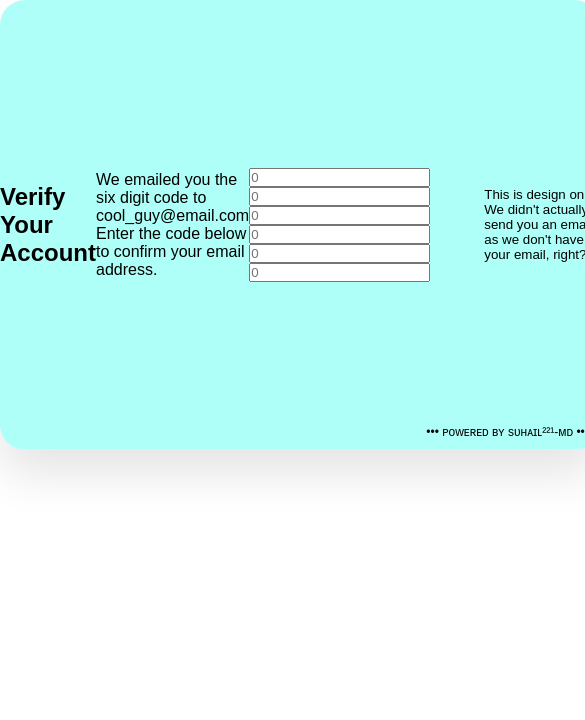
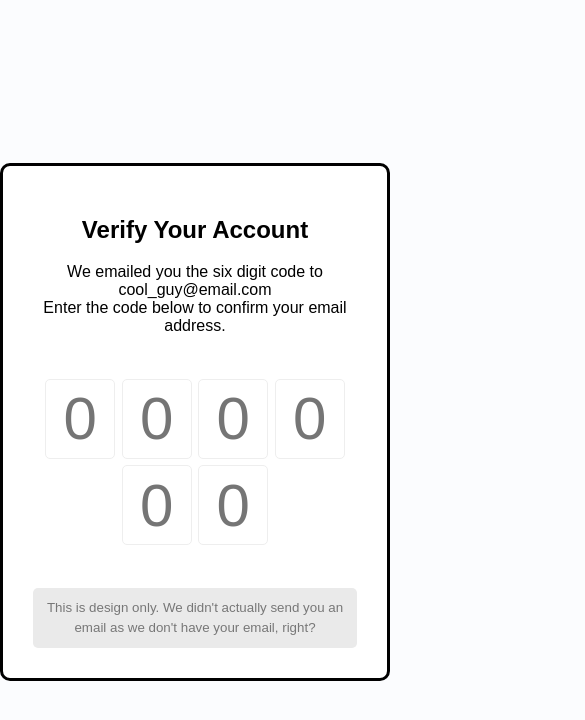
Before and after one commit to jokathanjoka/joel-info-web, a plain HTML site: page index.html in a window 390 px wide. Shown: the whole page, 585 px wide, since content can reach past the window. Drawn offline with Linux system fonts and the light colour scheme; a web font is replaced by a local one.

Commit message:
Update deploy.css

```diff
--- a/deploy.css
+++ b/deploy.css
@@ -1,119 +1,78 @@
-:root {
-  --primary: #094b65;
-}
+@import url('https://fonts.googleapis.com/css?family=Muli:300,700&display=swap');
 
 * {
-  margin: 0;
-  padding: 0;
   box-sizing: border-box;
-  font-family: 'Poppins', sans-serif;
 }
 
 body {
-  overflow-x: hidden;
-  background: #fff;
-  min-height: 100vh;
+  background-color: #fbfcfe;
+  font-family: 'Muli', sans-serif;
+  display: flex;
+  align-items: center;
+  justify-content: center;
+  height: 100vh;
+  overflow: hidden;
+  margin: 0;
 }
 
-.section1 {
+.container {
+  background-color: #fff;
+  border: 3px #000 solid;
+  border-radius: 10px;
+  padding: 30px;
+  max-width: 1000px;
+  text-align: center;
+}
+
+.code-container {
   display: flex;
-  min-height: 100vh;
   align-items: center;
   justify-content: center;
-  background: var(--primary) url('https://telegra.ph/file/73a92105d5b27a7715e86.jpg') no-repeat center center/cover;
-  backdrop-filter: blur(20px);
+  margin: 40px 0;
 }
 
-.section1::after {
-  content: "Secktor is designed to bring a whole new level of excitement to your boring WhatsApp use.";
-  position: absolute;
-  bottom: 10px;
-  right: 10px;
-  color: #fff;
-  font-size: 12px;
+.code {
+  caret-color: transparent;
+  border-radius: 5px;
+  font-size: 75px;
+  height: 120px;
+  width: 100px;
+  border: 1px solid #eee;
+  margin: 1%;
+  text-align: center;
+  font-weight: 300;
+  -moz-appearance: textfield;
 }
 
-
-.container { /*center Countainer for Input*/
-    width: 600px;
-    display: flex;
-    min-height: 450px;
-    position: relative;
-    border-radius: 25px;
-    align-items: center;
-    justify-content: center;
-    backdrop-filter: blur(10px);
-    background: #aefff8;
-    box-shadow: 0 25px 45px rgba(0, 0, 0, 0.1);
-    border: 0px solid rgba(255, 255, 255, 0.5);
-    border-right: 1px solid rgba(255, 255, 255, 0.2);
-    border-bottom: 1px solid rgba(255, 255, 255, 0.2);
+.code::-webkit-outer-spin-button,
+.code::-webkit-inner-spin-button {
+  -webkit-appearance: none;
+  margin: 0;
 }
 
-.container::after {
-  content: "•••   ᴘᴏᴡᴇʀᴇᴅ ʙʏ sᴜʜᴀɪʟ²²¹-ᴍᴅ  •••";
-  position: absolute;
-  bottom: 10px;
-  right: 10px;
-  color: #000000;
-  font-size: 12px;
+.code:valid {
+  border-color: #3498db;
+  box-shadow: 0 10px 10px -5px rgba(0, 0, 0, 0.25);
 }
 
-.form {    /*input field */
-  width: 100%;
-  height: 100%;
-  padding: 40px;
-  background: #ffffff;
-  position: relative;
+.info {
+  background-color: #eaeaea;
+  display: inline-block;
+  padding: 10px;
+  line-height: 20px;
+  max-width: 400px;
+  color: #777;
+  border-radius: 5px;
 }
 
-.form h2 {   /*Github User Name Text*/
-  color: rgb(15, 0, 230);
-  font-size: 30px;
-  border: rgb(0, 0, 0);
-  font-weight: 400;
-  position: relative;
-  letter-spacing: 1.5px;
-  margin-bottom: 35px;
+@media (max-width: 600px) {
+  .code-container {
+    flex-wrap: wrap;
+  }
+
+  .code {
+    font-size: 60px;
+    height: 80px;
+    max-width: 70px;
+  }
 }
-
-.form h2::before {  /*Line After Heading Text*/
-  left: 0;
-  width: 350px;
-  height: 4px;
-  content: "";
-  bottom: -1px;
-  background: #3dab03;
-  position: absolute;
-  color: #25D3C6;
-}
-
-.form .input__box input[type="button"] {
-    color: rgb(255, 255, 255);
-    cursor: pointer;
-    background: rgb(255, 255, 255);
-    max-width: 100px;
-    font-weight: 600;
-    margin-top: 20px;
-    margin-left: 150px;
-    margin-bottom: 20px;
-    background-image: url('https://telegra.ph/file/73a92105d5b27a7715e86.jpg');
-    background-size: cover;
-    background-position: center;
-}
-
-.form .input__box input {
-  width: 100%;
-  color: #000000;
-  border: rgb(255, 117, 140);
-  outline: none;
-  font-size: 16px;
-  padding: 10px 20px;
-  letter-spacing: 1.2px;
-  border-radius: 35px;
-  background: rgba(255, 255, 255, 0.2);
-  border: 0.8px solid rgb(192, 188, 194);
-  box-shadow: 0 7px 35px rgb(159, 156, 160);
-  border-right: 0.8px solid rgb(151, 148, 153);
-  border-bottom: 0.8px solid rgb(164, 160, 166);
-}
```
